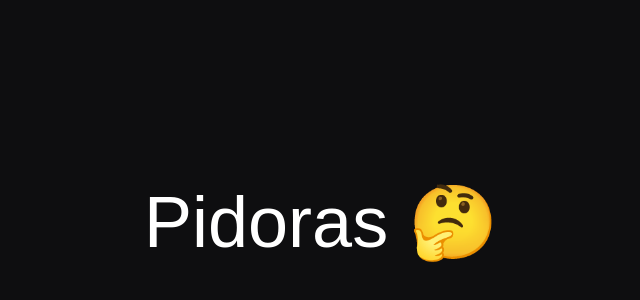
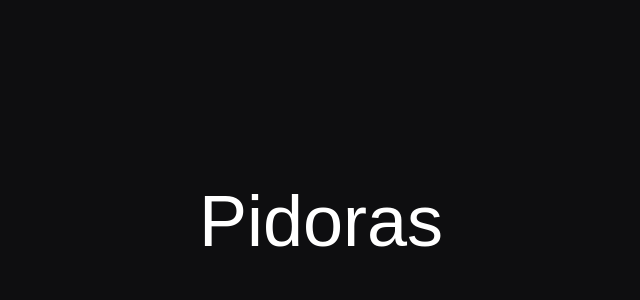
Before and after one commit to i3aldram/i3aldram.github.io, a plain HTML site: page twitch.html in a window 1280 px wide. Shown: the part 60-360 px from the top of the page, without its empty margins (319-959 px from the left). Drawn offline with Linux system fonts and the light colour scheme.

Commit message:
Update twitch.html

```diff
--- a/twitch.html
+++ b/twitch.html
@@ -15,6 +15,6 @@
 	</style>
 </head>
 <body>
-	<div>Pidoras 🤔</div>
+	<div>Pidoras</div>
 </body>
 </html>
```
